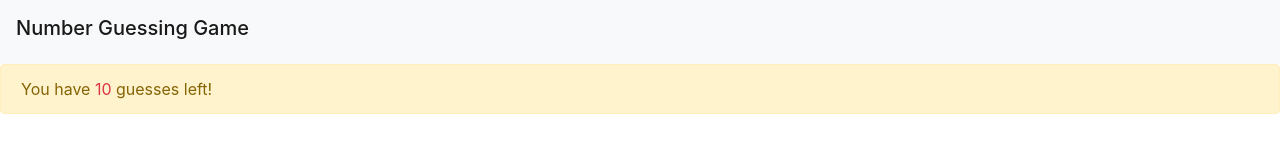
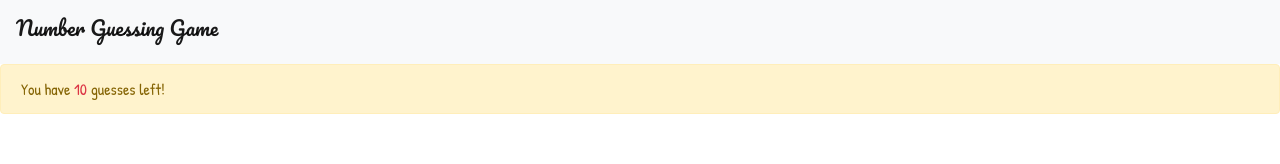
Before and after one commit to mnhthng-thms/number-guessing-game, a plain HTML site: page index.html in a window 1280 px wide. Shown: the top 164 px of the page. Drawn offline with nearby package versions, Linux system fonts and the light colour scheme.

Commit message:
fix typo error

```diff
--- a/index.html
+++ b/index.html
@@ -3,6 +3,7 @@
 <head>
 	<title>Number Guessing Game</title>
 
+	<link href="https://fonts.googleapis.com/css2?family=Pacifico&family=Patrick+Hand&display=swap" rel="stylesheet">
 	<link rel="stylesheet" href="https://stackpath.bootstrapcdn.com/bootstrap/4.4.1/css/bootstrap.min.css"
 		integrity="sha384-Vkoo8x4CGsO3+Hhxv8T/Q5PaXtkKtu6ug5TOeNV6gBiFeWPGFN9MuhOf23Q9Ifjh" crossorigin="anonymous" />
 	<script src="https://code.jquery.com/jquery-3.4.1.slim.min.js"
@@ -17,7 +18,7 @@
 	<script src="https://cdnjs.cloudflare.com/ajax/libs/ramda/0.25.0/ramda.min.js">
 	</script>
 
-	<link rel="stylesheet" src="./style.css" />
+	<link rel="stylesheet" href="./style.css" />
 </head>
 
 <body>
--- a/style.css
+++ b/style.css
@@ -1,5 +1,3 @@
-@import url("https://fonts.googleapis.com/css2?family=Pacifico&family=Patrick+Hand&display=swap");
-
 .navbar-brand {
 	font-family: "Pacifico", cursive;
 }
```
